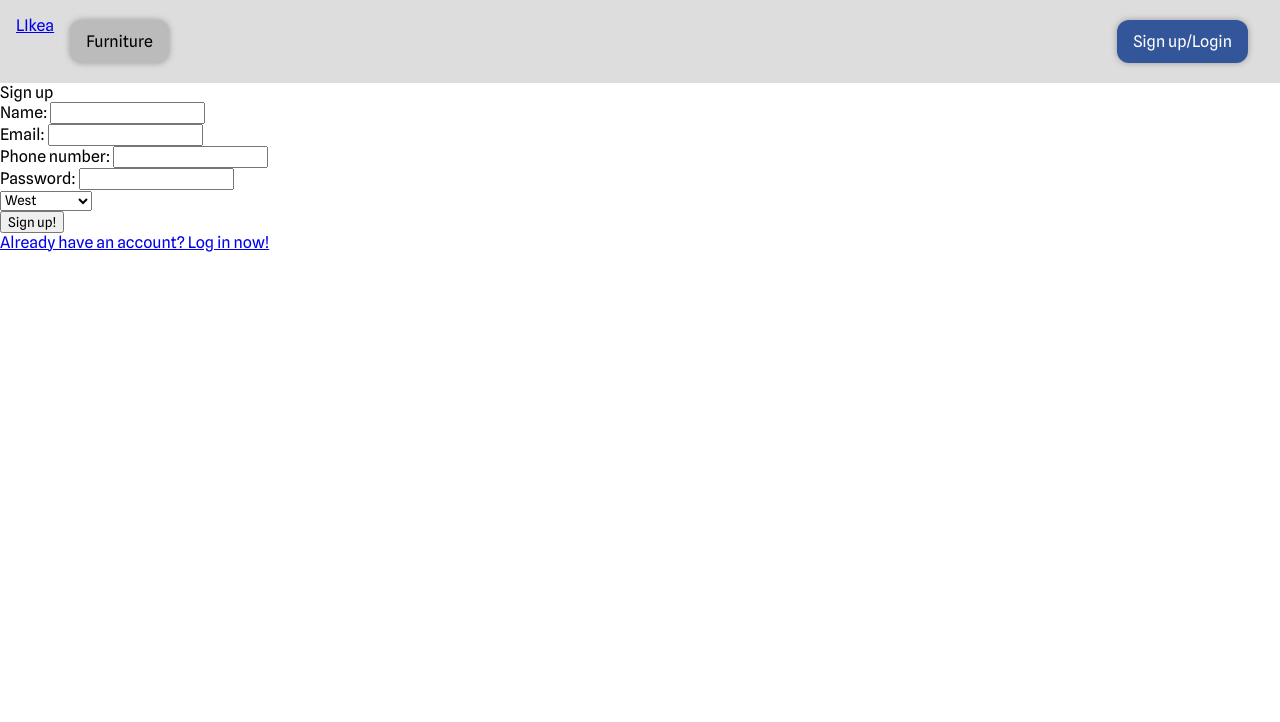
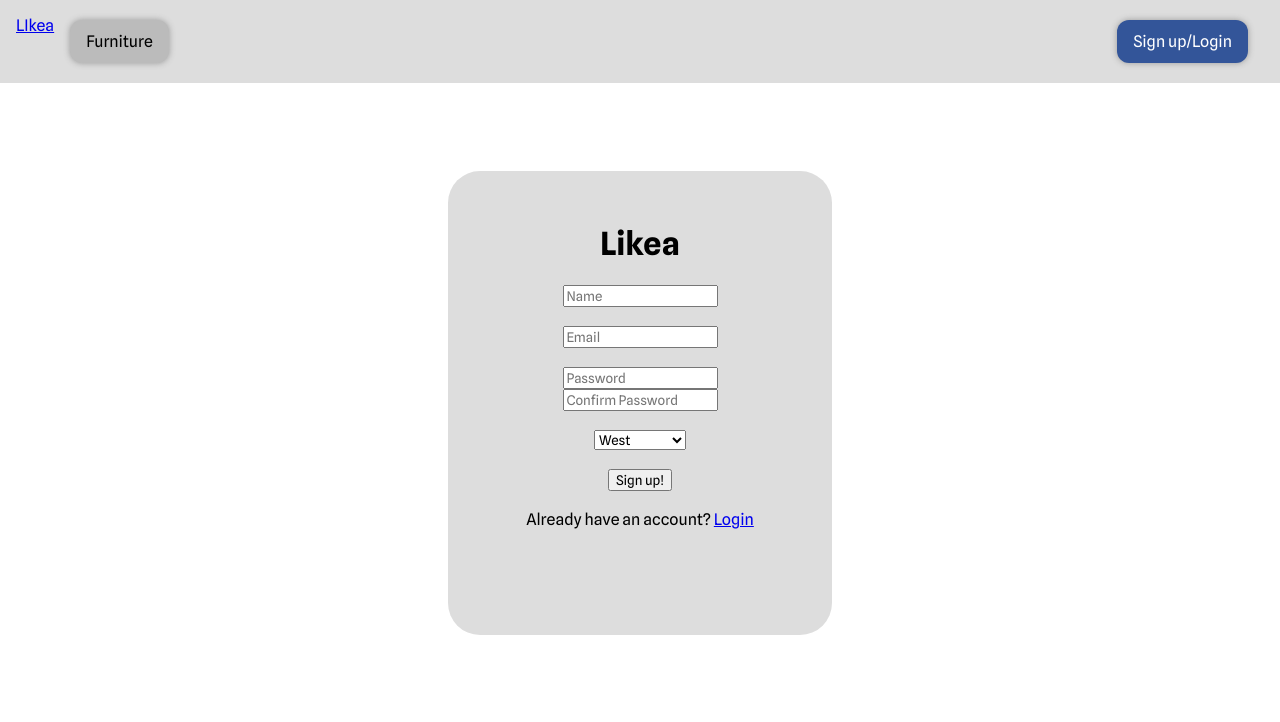
Before and after one commit to PixelFrosty/LIkea, a PHP site: page /signup.php in a window 1280 px wide. Shown: the top 722 px of the page. Run offline with PHP 8.4, Linux system fonts and the light colour scheme.

Commit message:
#12 tweaks to functionality
password confirmation on signup
fixed naming for changed db

```diff
--- a/signup.php
+++ b/signup.php
@@ -1,5 +1,6 @@
 <?php
 session_start();
+$cssfile = 'login.css';
 include 'header.php';
 
 // incase user uses link to login, but is already logged in
@@ -7,6 +8,8 @@ if (isset($_SESSION['id'])) {
     header("Location: home.php");
     exit;
 }
+
+$name = $email = $bearpassword = "";
 
 if (isset($_POST['signup_request'])) {
 
@@ -19,13 +22,9 @@ if (isset($_SESSION['id'])) {
 
     $name = $_POST['name'];
     $email = $_POST['email'];
-        if ($_POST['phone'] == ''){
-            $phone = 'NULL';
-        } else {
-            $temp = $_POST['phone'];
-            $phone = "'$temp'";
-        }
     $password = password_hash($_POST['password'], PASSWORD_BCRYPT);
+    $bearpassword = $_POST['password'];
+    $confpassword = $_POST['confpassword'];
     $regionID = $_POST['region'];
 
     // testing
@@ -34,11 +33,14 @@ if (isset($_SESSION['id'])) {
     $result = $conn->query($get_email);
     $row = $result->fetch_assoc();
 
-    if (isset($row['email'])){
-        // set local variable if invalid login attempt
+    if ($confpassword !== $bearpassword) {
+        // set local variable if invalid signin attempt
+        $error = 'Password does not match';
+    } elseif (isset($row['email'])){
+        // set local variable if invalid signin attempt
         $error = 'Email already in use.';
     } else {
-        $user_info = "INSERT INTO user (name, email, phone, password, regionID) VALUES ('$name','$email',$phone,'$password', '$regionID')";
+        $user_info = "INSERT INTO user (name, email, password, regionID) VALUES ('$name','$email', '$password', '$regionID')";
 
         $result = $conn->query($user_info);
 
@@ -49,21 +51,20 @@ if (isset($_SESSION['id'])) {
 
 ?>
 
-<div id="notice">Sign up</div>
+<div id="container">
+    <div id="login">
+
+        <h1 id="notice">Likea</h1>
 
         <form method="POST" action="">
-    <label for="email">Name:</label>
-    <input type="text" id="name" name="name" required>
+            <input type="text" id="name" name="name" placeholder="Name" required value="<?php echo htmlspecialchars($name); ?>">
+            <br> <br>
+            <input type="text" id="email" name="email" placeholder="Email" required value="<?php echo htmlspecialchars($email); ?>">
+            <br> <br>
+            <input type="password" id="password" name="password" placeholder="Password" required value="<?php echo htmlspecialchars($bearpassword); ?>">
             <br>
-    <label for="email">Email:</label>
-    <input type="text" id="email" name="email" required>
-    <br>
-    <label for="phone">Phone number:</label>
-    <input type="text" id="phone" name="phone">
-    <br>
-    <label for="password">Password:</label>
-    <input type="password" id="password" name="password" required>
-    <br>
+            <input type="password" id="confpassword" name="confpassword" placeholder="Confirm Password" required>
+            <br> <br>
             <select name="region" id="region">
                 <option value='1'>West</option>
                 <option value='2'>Mid West</option>
@@ -72,15 +73,20 @@ if (isset($_SESSION['id'])) {
                 <option value='5'>North East</option>
             </select>
 
+            <br> <br>
+            <input type="submit" value="Sign up!" name="signup_request" id="button">
+        </form>
         <br>
-    <input type="submit" value="Sign up!" name="signup_request">
-</form>
-<a href="login.php">Already have an account? Log in now!</a>
-
+        Already have an account?
+        <a href="login.php">Login</a>
         <?php
         if (isset($error)) {
+            echo "<br> <br>";
             echo "<p style='color:red;'>$error</p>";
         }
         ?>
+    </div>
+</div>
+
 
 </html>
```
Also changed, not shown: login.php (+10 -10 lines). Lines whose indentation alone changed are shown as unchanged.
